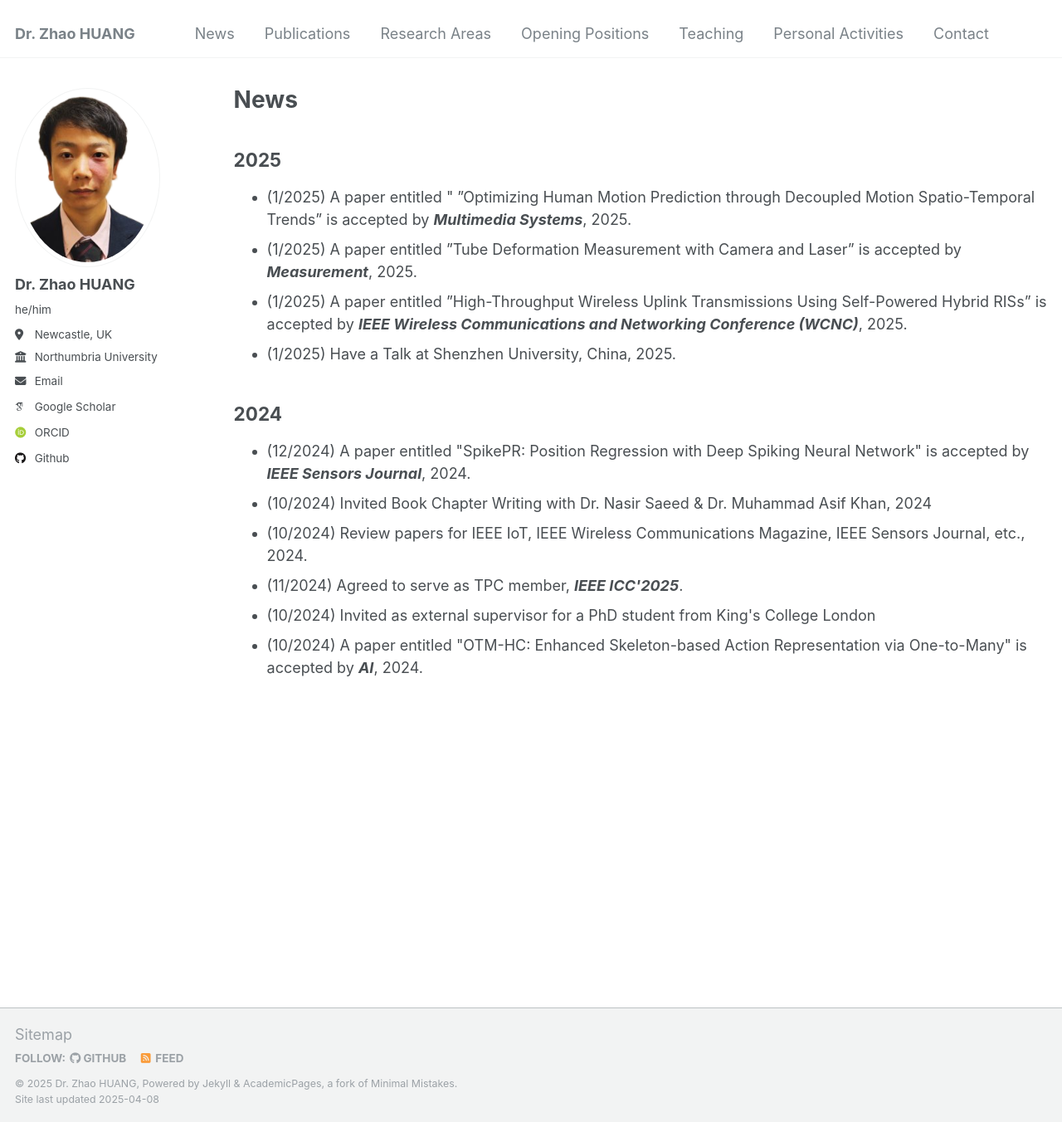
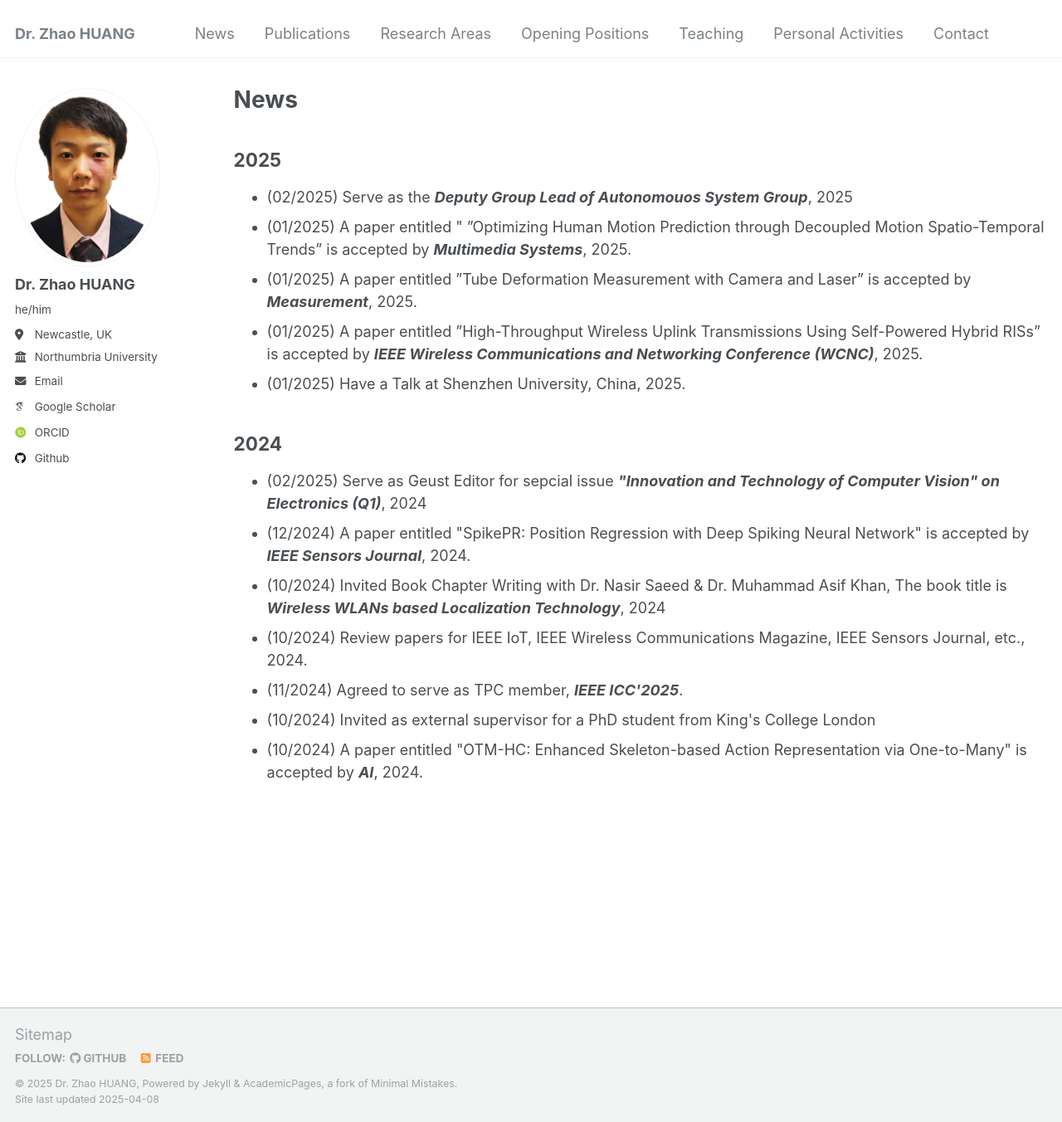
Before and after one commit to ZZ2020zz/ZZ2020zz.github.io, a Jekyll site: the page built from _pages/news.html, in a window 1280 px wide and 1352 px high. Shown: the whole window at 83% size. Built offline with Jekyll 4.4.1, drawn with Linux system fonts in a browser that asks for light colours; some web fonts are replaced.

Commit message:
Update news.html

```diff
--- a/_pages/news.html
+++ b/_pages/news.html
@@ -18,15 +18,17 @@ author_profile: true
         <section>
             <h2>2025</h2>
             <ul>
-                <li>(1/2025) A paper entitled " ”Optimizing Human Motion Prediction through Decoupled Motion Spatio-Temporal Trends” is accepted by <em style="font-style: italic; font-weight: bold;"> Multimedia Systems</em>, 2025.</li>
-                <li>(1/2025) A paper entitled ”Tube Deformation Measurement with Camera and Laser” is accepted by <em style="font-style: italic; font-weight: bold;"> Measurement</em>, 2025.</li>
-                <li>(1/2025) A paper entitled ”High-Throughput Wireless Uplink Transmissions Using Self-Powered Hybrid RISs” is accepted by <em style="font-style: italic; font-weight: bold;"> IEEE Wireless Communications and Networking Conference (WCNC)</em>, 2025.</li>
-                <li>(1/2025) Have a Talk at Shenzhen University, China, 2025. </li>
+                 <li>(02/2025) Serve as the <em style="font-style: italic; font-weight: bold;">Deputy Group Lead of Autonomouos System Group</em>, 2025 </li>
+                <li>(01/2025) A paper entitled " ”Optimizing Human Motion Prediction through Decoupled Motion Spatio-Temporal Trends” is accepted by <em style="font-style: italic; font-weight: bold;"> Multimedia Systems</em>, 2025.</li>
+                <li>(01/2025) A paper entitled ”Tube Deformation Measurement with Camera and Laser” is accepted by <em style="font-style: italic; font-weight: bold;"> Measurement</em>, 2025.</li>
+                <li>(01/2025) A paper entitled ”High-Throughput Wireless Uplink Transmissions Using Self-Powered Hybrid RISs” is accepted by <em style="font-style: italic; font-weight: bold;"> IEEE Wireless Communications and Networking Conference (WCNC)</em>, 2025.</li>
+                <li>(01/2025) Have a Talk at Shenzhen University, China, 2025. </li>
             </ul>
             <h2>2024</h2>
              <ul>
+                <li>(02/2025) Serve as Geust Editor for sepcial issue <em style="font-style: italic; font-weight: bold;">"Innovation and Technology of Computer Vision" on Electronics (Q1)</em>, 2024 </li>
                 <li>(12/2024) A paper entitled "SpikePR: Position Regression with Deep Spiking Neural Network" is accepted by <em style="font-style: italic; font-weight: bold;">IEEE Sensors Journal</em>, 2024.</li>
-                <li>(10/2024) Invited Book Chapter Writing with Dr. Nasir Saeed & Dr. Muhammad Asif Khan, 2024</li>
+                <li>(10/2024) Invited Book Chapter Writing with Dr. Nasir Saeed & Dr. Muhammad Asif Khan, The book title is <em style="font-style: italic; font-weight: bold;"> Wireless WLANs based Localization Technology</em>, 2024</li>
                 <li>(10/2024) Review papers for IEEE IoT, IEEE Wireless Communications Magazine, IEEE Sensors Journal, etc., 2024. </li>
                 <li>(11/2024) Agreed to serve as TPC member, <em style="font-style: italic; font-weight: bold;"> IEEE ICC'2025</em>.</li>
                 <li>(10/2024) Invited as external supervisor for a PhD student from King's College London</li>
```
